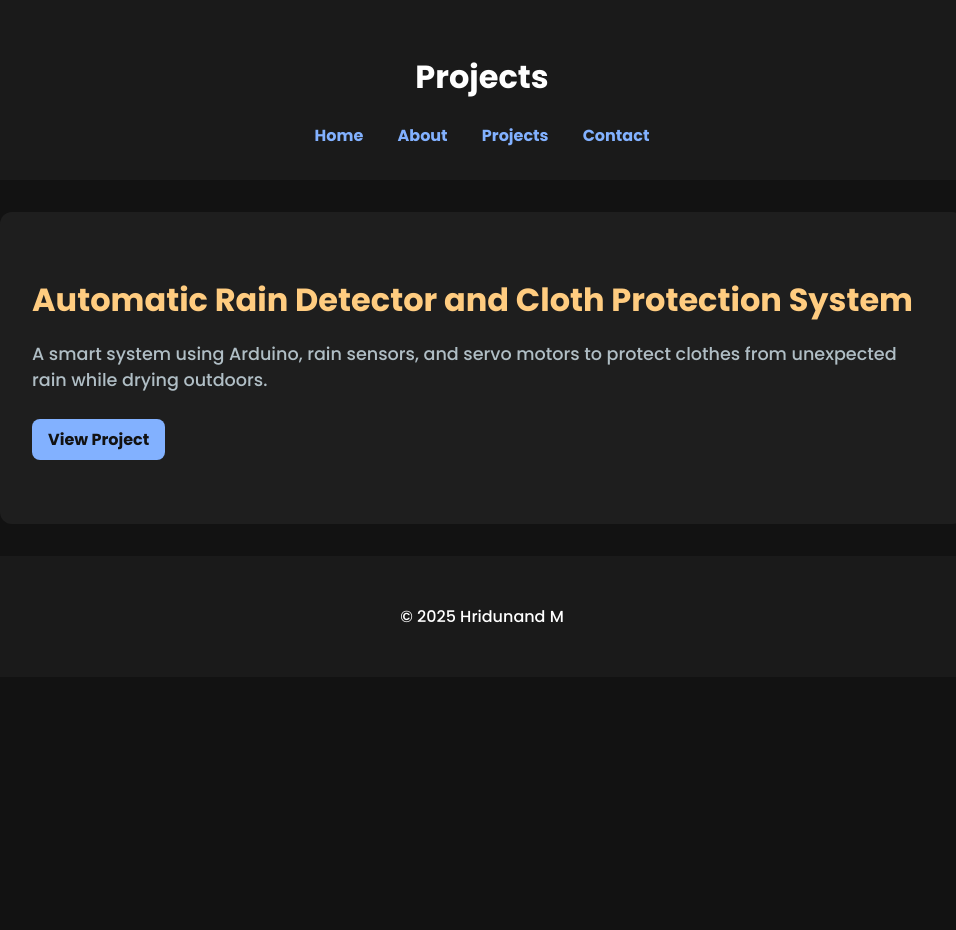
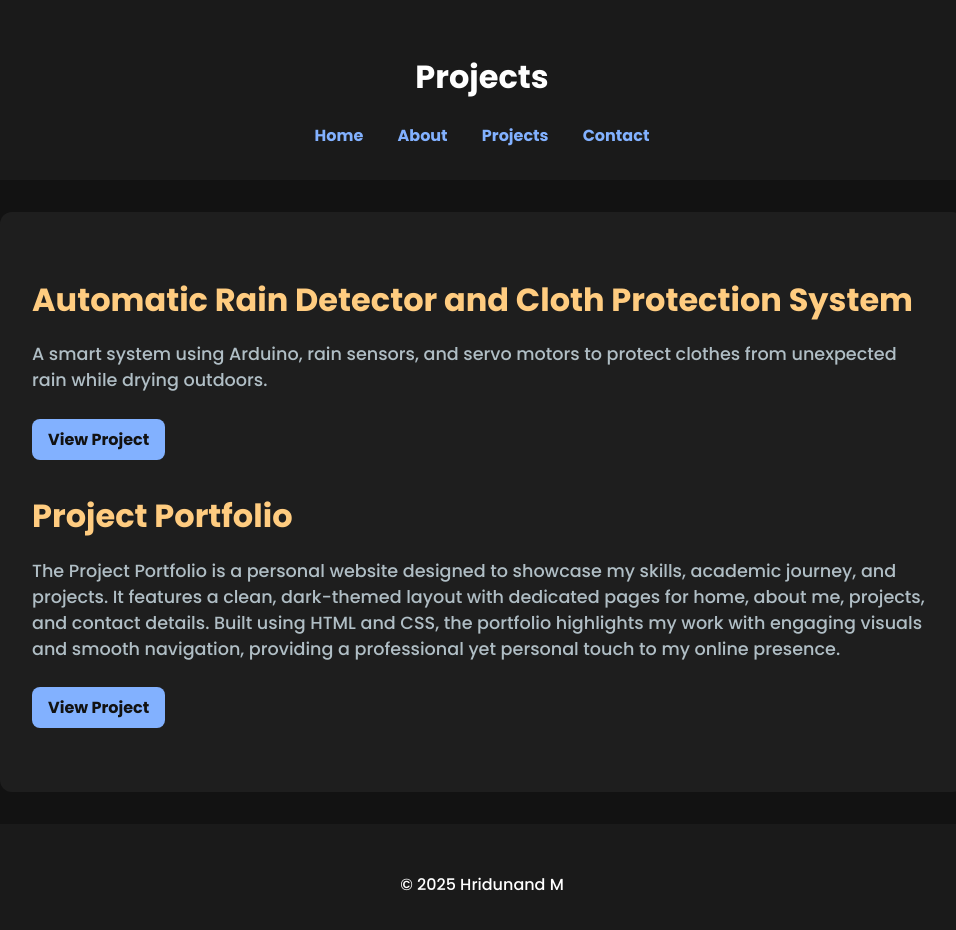
Before and after one commit to Hridunand/portfolio-website, a plain HTML site: page projects.html in a window 1280 px wide. Shown: the whole page, without its empty margins (158-1114 px from the left). Before the commit the page ends 800 px from the top, so only its background shows below. Drawn offline with Linux system fonts and the light colour scheme.

Commit message:
projects.html

```diff
--- a/projects.html
+++ b/projects.html
@@ -78,6 +78,11 @@
             <p>A smart system using Arduino, rain sensors, and servo motors to protect clothes from unexpected rain while drying outdoors.</p>
             <a href="rain-detector.html">View Project</a>
         </div>
+        <div class="portfolio-intro">
+            <h2>Project Portfolio</h2>
+            <p>The Project Portfolio is a personal website designed to showcase my skills, academic journey, and projects. It features a clean, dark-themed layout with dedicated pages for home, about me, projects, and contact details. Built using HTML and CSS, the portfolio highlights my work with engaging visuals and smooth navigation, providing a professional yet personal touch to my online presence.</p>
+            <a href="index.html">View Project</a>
+        </div>
 
 
     </section>
```
